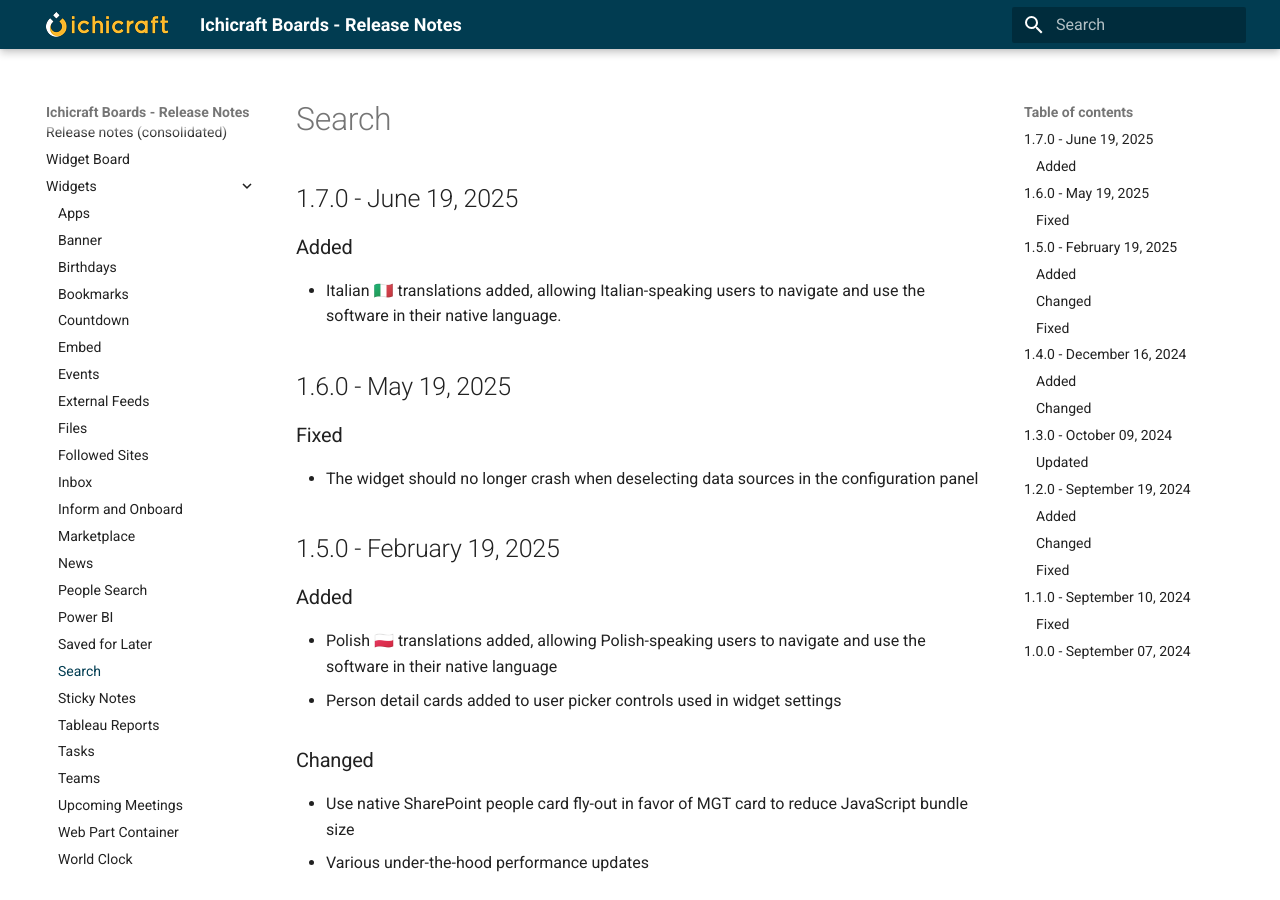
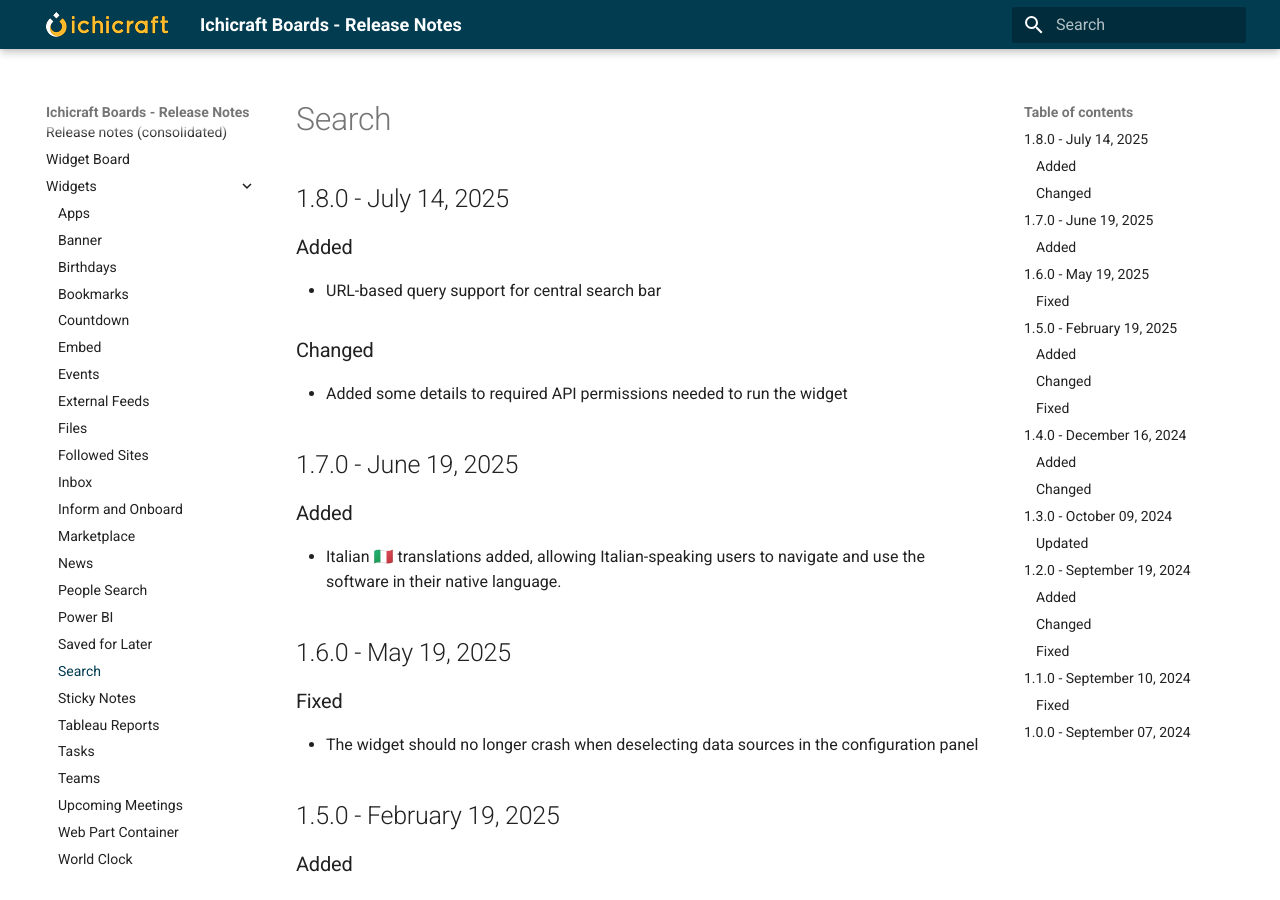
Before and after one commit to ichicraft/widgets-docs, an MkDocs documentation site: the page built from docs/Widgets/Search.md, in a window 1280 px wide and 900 px high. Built offline with MkDocs 1.6.1 and Material for MkDocs 9.7.7, drawn with Linux system fonts in a browser that asks for light colours.

```diff
--- a/docs/Widgets/Search.md
+++ b/docs/Widgets/Search.md
@@ -1,3 +1,11 @@
+## 1.8.0 - July 14, 2025
+
+### Added
+- URL-based query support for central search bar
+
+### Changed
+- Added some details to required API permissions needed to run the widget
+
 ## 1.7.0 - June 19, 2025
 
 ### Added
```
Also changed, not shown: docs/Release-notes-(consolidated).md (+8 -0 lines).
